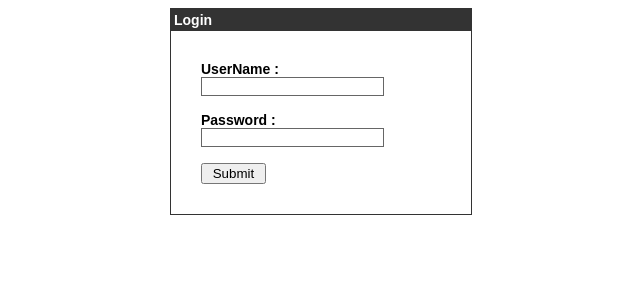
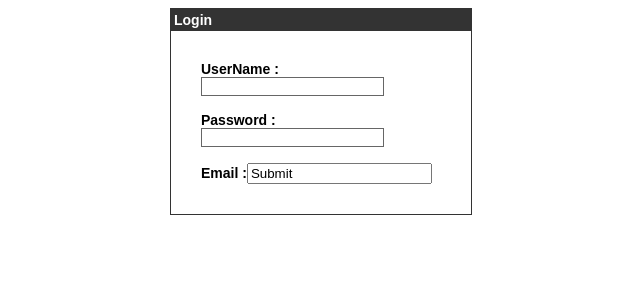
Before and after one commit to sigit10/Chatboot, a PHP site: page /login.php in a window 1280 px wide. Shown: the top 300 px of the page, without its empty margins (319-959 px from the left). Run offline with PHP 8.4, Linux system fonts and the light colour scheme; data that the repository does not hold is empty; a stand-in replaces the project's code that opens the database connection.

Commit message:
update login menambahkan label email

```diff
--- a/login.php
+++ b/login.php
@@ -60,6 +60,7 @@
                <form action = "" method = "post">
                   <label>UserName  :</label><input type = "text" name = "username" class = "box"/><br /><br />
                   <label>Password  :</label><input type = "password" name = "password" class = "box" /><br/><br />
+		  <label>Email 	   :</label><input type = "email" name ="email" class
                   <input type = "submit" value = " Submit "/><br />
                </form>
 
```
